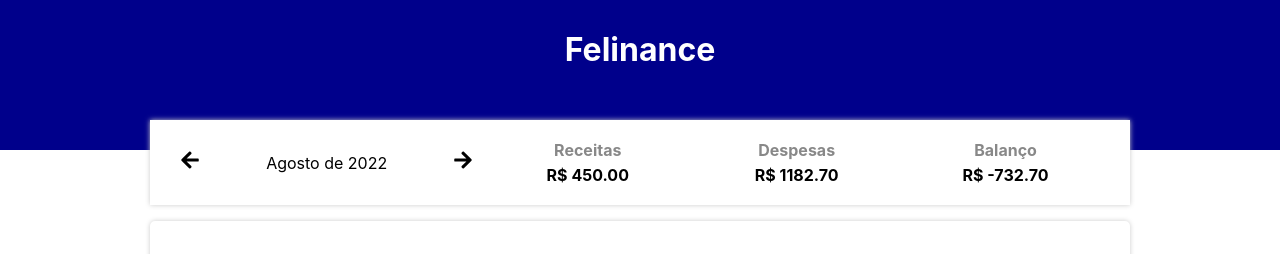
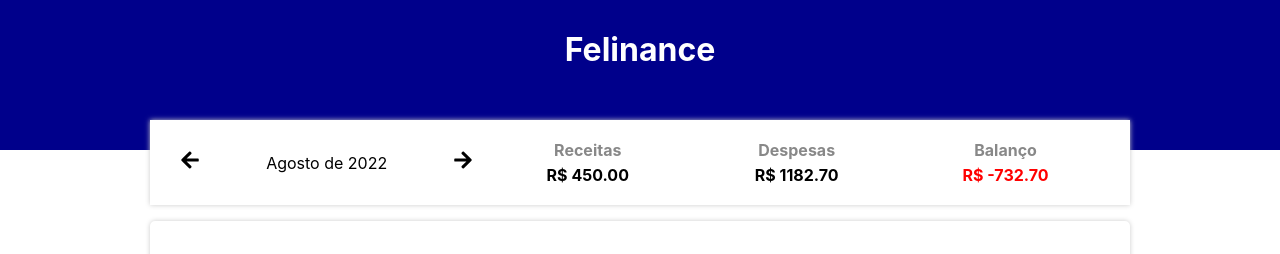
Before and after one commit to felipelouzeiro/pignances, a React (Create React App) app: page / in a window 1280 px wide. Shown: the top 254 px of the page. Built offline with nearby package versions, Linux system fonts and the light colour scheme; the HTML template or start-up script is replaced by a standard one.

Commit message:
✨ feat: modificando a exibição das informações do resumo

```diff
--- a/src/components/ResumeItem/index.tsx
+++ b/src/components/ResumeItem/index.tsx
@@ -3,13 +3,14 @@
 type ResumeItemProps = {
   title: string;
   value: number;
+  color?: string;
 };
 
-export const ResumeItem = ({ title, value }: ResumeItemProps) => {
+export const ResumeItem = ({ title, value, color }: ResumeItemProps) => {
   return (
     <C.Container>
       <C.Title>{title}</C.Title>
-      <C.Info>R$ {value.toFixed(2)}</C.Info>
+      <C.Info color={color}>R$ {value.toFixed(2)}</C.Info>
     </C.Container>
   );
 };
--- a/src/components/ResumeItem/styles.ts
+++ b/src/components/ResumeItem/styles.ts
@@ -11,8 +11,8 @@
   margin-bottom: 5px;
 `;
 
-export const Info = styled.div`
+export const Info = styled.div<{ color?: string }>`
   text-align: center;
   font-weight: bold;
-  color: black;
+  color: ${(props) => props.color ?? '#000'};
 `;
--- a/src/components/dashboard/index.tsx
+++ b/src/components/dashboard/index.tsx
@@ -49,7 +49,11 @@
       <C.ResumeContent>
         <ResumeItem title="Receitas" value={income} />
         <ResumeItem title="Despesas" value={expense} />
-        <ResumeItem title="Balanço" value={income - expense} />
+        <ResumeItem
+          title="Balanço"
+          value={income - expense}
+          color={income - expense < 0 ? 'red' : 'green'}
+        />
       </C.ResumeContent>
     </C.Container>
   );
```
